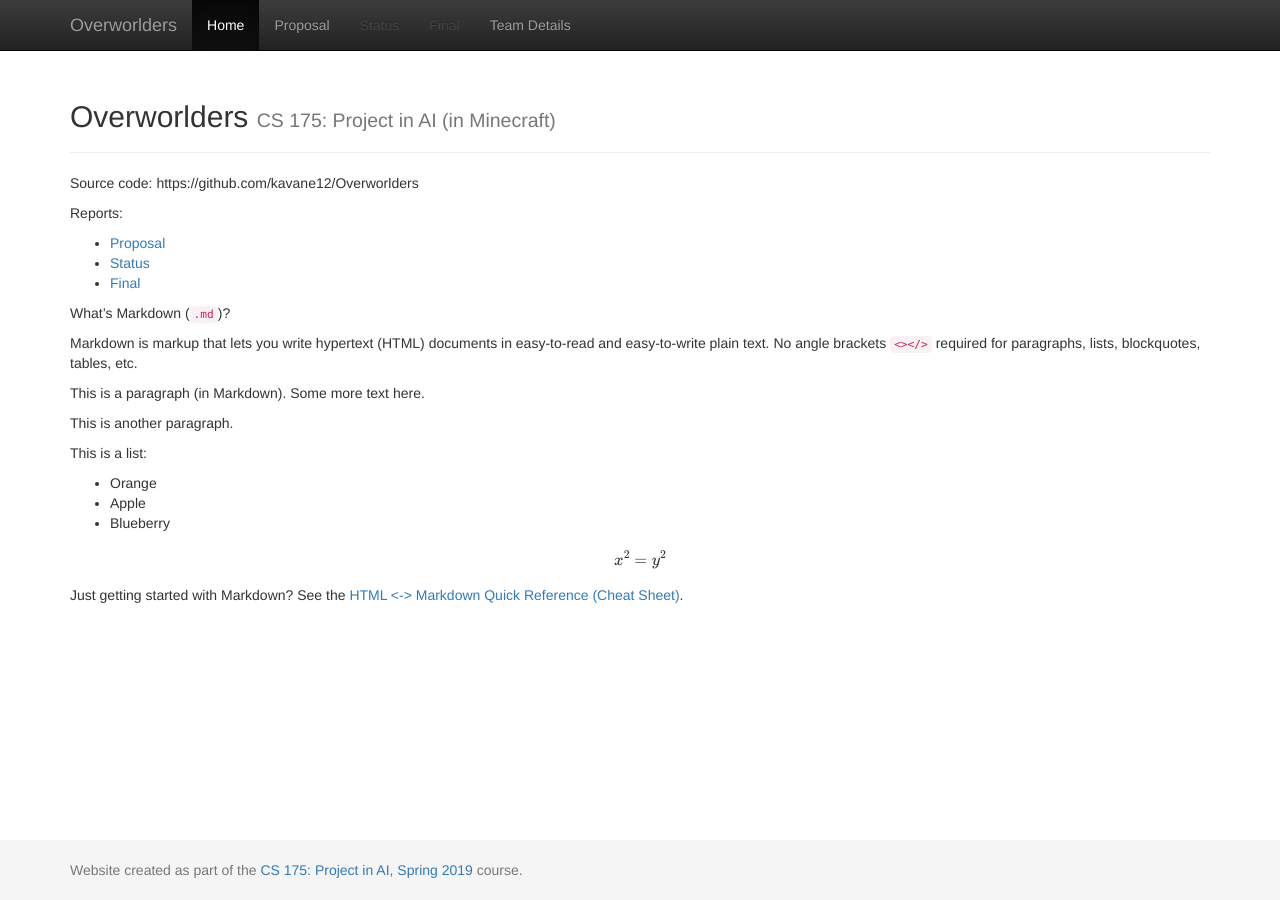
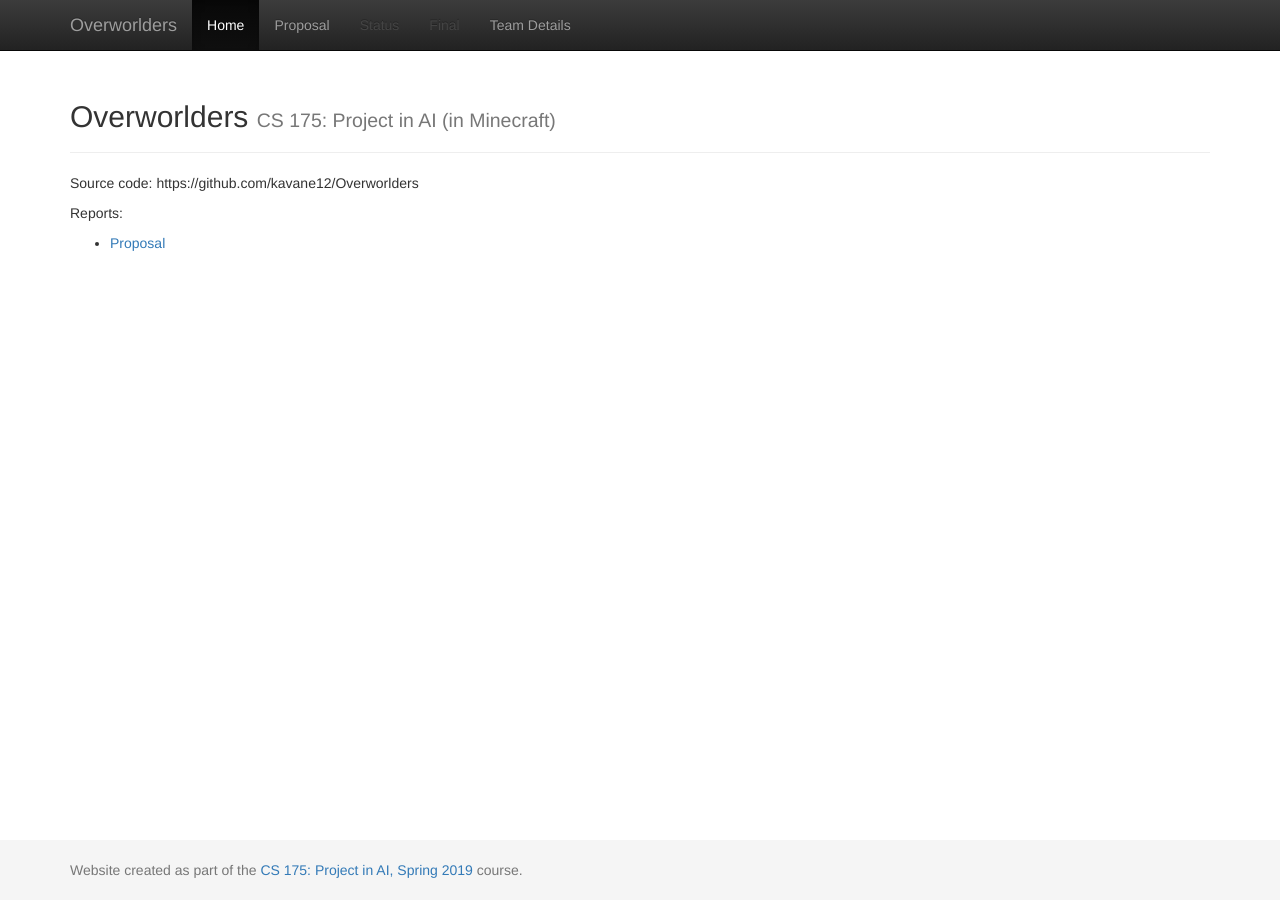
Before and after one commit to kavane12/Overworlders, a Jekyll site: the page built from docs/index.md, in a window 1280 px wide. Built offline with Jekyll 4.4.1, drawn with Linux system fonts in a browser that asks for light colours; formulas are drawn with MathJax 3.

Commit message:
Deleted sample text from home page

```diff
--- a/docs/index.md
+++ b/docs/index.md
@@ -8,33 +8,3 @@
 Reports:
 
 - [Proposal](proposal.html)
-- [Status](status.html)
-- [Final](final.html)
-
-What's Markdown (`.md`)?
-
-Markdown is markup that lets you write hypertext (HTML) documents
-in easy-to-read and easy-to-write plain text.
-No angle brackets `<></>` required for
-paragraphs, lists, blockquotes, tables, etc.
-
-
-This is a paragraph (in Markdown). Some more
-text here.
-
-This is another paragraph.
-
-This is a list:
-
-- Orange
-- Apple
-- Blueberry
-
-$$x^2 = y^2$$
-
-
-Just getting started with Markdown?
-See the [HTML <-> Markdown Quick Reference (Cheat Sheet)][quickref].
-
-
-[quickref]: https://github.com/mundimark/quickrefs/blob/master/HTML.md
```
